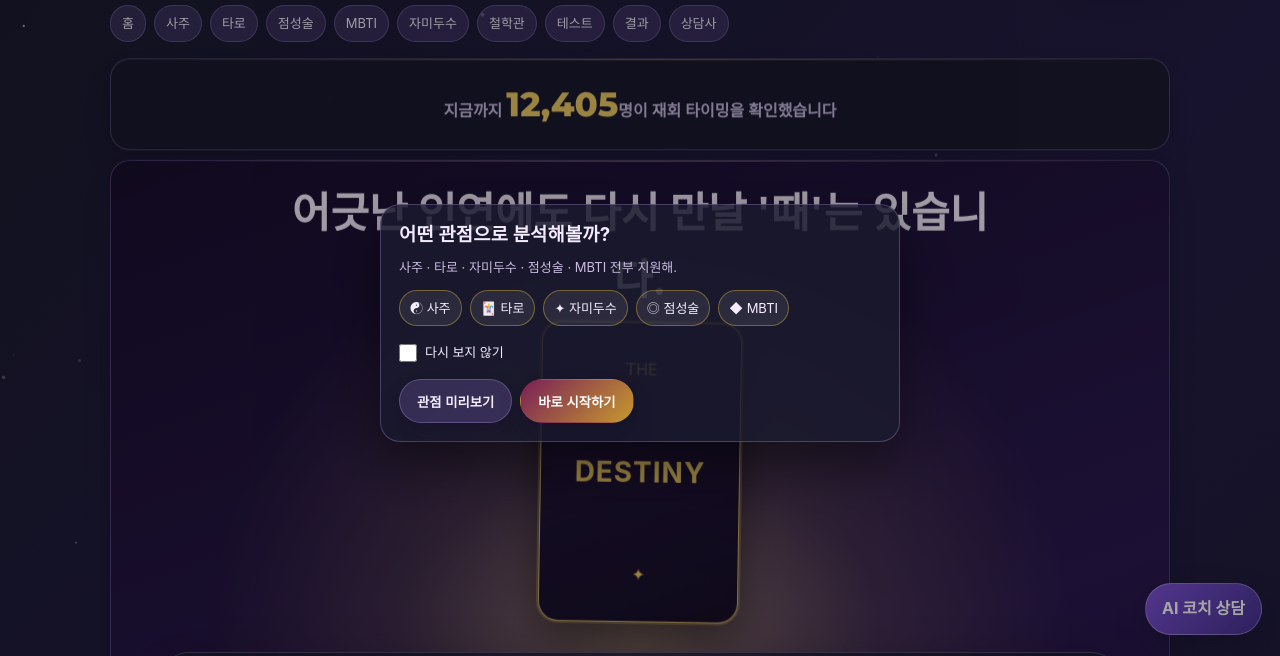
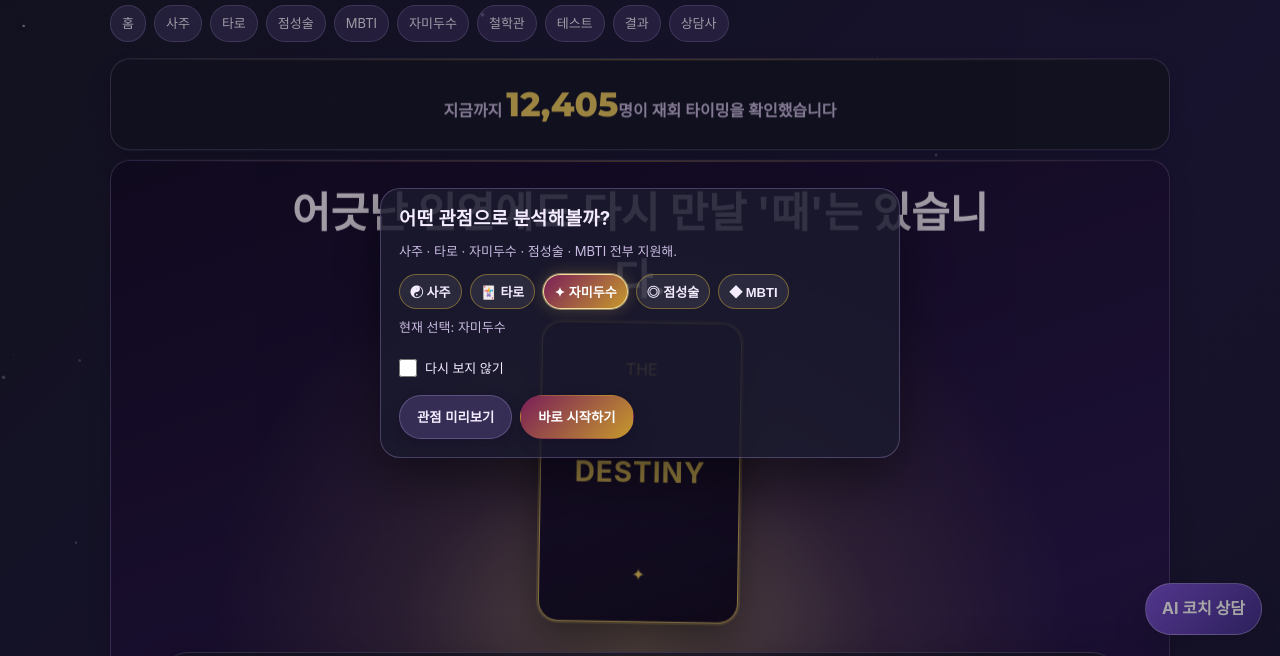
Before and after one commit to handanaru/fate-feeling, a website: page fate-feeling/public/index.html in a window 1280 px wide. Shown: the part 77-733 px from the top of the page. Drawn offline with Linux system fonts and the light colour scheme; a web font is replaced by a local one.

Commit message:
fix: sync nested deploy directory with onboarding mode button interactions

```diff
--- a/fate-feeling/public/css/styles.css
+++ b/fate-feeling/public/css/styles.css
@@ -707,12 +707,23 @@
   gap: 8px;
   margin: 10px 0 8px;
 }
-.onboarding-chips span {
+.onboarding-chips button {
   padding: 7px 10px;
   border-radius: 999px;
   border: 1px solid rgba(212,175,55,.45);
-  background: rgba(255,255,255,.08);
+  background: rgba(255,255,255,.08) !important;
   font-size: 13px;
+  color: var(--text) !important;
+  min-height: 0;
+  cursor: pointer;
+  transition: transform .15s ease, box-shadow .2s ease, border-color .2s ease;
+}
+.onboarding-chips button:active { transform: scale(.98); }
+.onboarding-chips button.active {
+  background: linear-gradient(135deg, var(--primary), var(--primary-2)) !important;
+  color: #fff !important;
+  border-color: rgba(255,235,167,.9);
+  box-shadow: 0 0 0 1px rgba(255,235,167,.45), 0 0 16px rgba(239,203,100,.25);
 }
 .concern-grid { display:grid; grid-template-columns: 1fr 1fr; gap:8px; margin: 10px 0 14px; }
 .concern-item { background: var(--primary-soft); color: var(--text); border:1px solid var(--border); }
--- a/fate-feeling/public/index.html
+++ b/fate-feeling/public/index.html
@@ -4,7 +4,7 @@
   <meta charset="UTF-8" />
   <meta name="viewport" content="width=device-width, initial-scale=1.0" />
   <title>The First Impact | Fate & Feeling</title>
-  <link rel="stylesheet" href="/css/styles.css?v=onboard1" />
+  <link rel="stylesheet" href="/css/styles.css?v=onboard4" />
 </head>
 <body>
   <div class="container first-impact-page">
@@ -77,9 +77,14 @@
     <div class="modal-card onboarding-modal">
       <h3>어떤 관점으로 분석해볼까?</h3>
       <p class="small">사주 · 타로 · 자미두수 · 점성술 · MBTI 전부 지원해.</p>
-      <div class="onboarding-chips">
-        <span>☯ 사주</span><span>🃏 타로</span><span>✦ 자미두수</span><span>◎ 점성술</span><span>◆ MBTI</span>
+      <div class="onboarding-chips" id="onboardingModeButtons">
+        <button type="button" data-mode="saju">☯ 사주</button>
+        <button type="button" data-mode="tarot">🃏 타로</button>
+        <button type="button" data-mode="ziwei" class="active">✦ 자미두수</button>
+        <button type="button" data-mode="astro">◎ 점성술</button>
+        <button type="button" data-mode="mbti">◆ MBTI</button>
       </div>
+      <p class="small" id="onboardingModeStatus">현재 선택: 자미두수</p>
       <label class="tiny-check"><input type="checkbox" id="hideOnboardingForever" /> 다시 보지 않기</label>
       <div class="cta-row">
         <button class="btn secondary" type="button" id="onboardingPreviewBtn">관점 미리보기</button>
@@ -89,6 +94,6 @@
   </div>
 
   <script src="/js/common.js?v=navclean1"></script>
-  <script src="/js/index.js?v=modeflow1"></script>
+  <script src="/js/index.js?v=modeflow5"></script>
 </body>
 </html>
--- a/fate-feeling/public/js/index.js
+++ b/fate-feeling/public/js/index.js
@@ -4,6 +4,9 @@
 const hideOnboardingForever = document.getElementById('hideOnboardingForever');
 const onboardingStartBtn = document.getElementById('onboardingStartBtn');
 const onboardingPreviewBtn = document.getElementById('onboardingPreviewBtn');
+const analysisModeSelect = document.getElementById('analysisMode');
+const onboardingModeButtons = [...document.querySelectorAll('#onboardingModeButtons [data-mode]')];
+const onboardingModeStatus = document.getElementById('onboardingModeStatus');
 
 function saveIntake(name, birth, birthTime, birthPlace, concern, mode) {
   const prev = JSON.parse(localStorage.getItem('ff-intake') || '{}');
@@ -102,6 +105,23 @@
   setTimeout(() => { firstVisitModal.hidden = false; }, 320);
 }
 
+function modeLabel(mode) {
+  return ({ saju: '사주', tarot: '타로', ziwei: '자미두수', astro: '점성술', mbti: 'MBTI' }[mode] || '자미두수');
+}
+
+function syncModeUI(mode) {
+  if (!mode) return;
+  if (analysisModeSelect) analysisModeSelect.value = mode;
+  onboardingModeButtons.forEach((btn) => btn.classList.toggle('active', btn.dataset.mode === mode));
+  if (onboardingModeStatus) onboardingModeStatus.textContent = `현재 선택: ${modeLabel(mode)}`;
+}
+
+onboardingModeButtons.forEach((btn) => {
+  btn.addEventListener('click', () => syncModeUI(btn.dataset.mode));
+});
+analysisModeSelect?.addEventListener('change', () => syncModeUI(analysisModeSelect.value));
+if (analysisModeSelect?.value) syncModeUI(analysisModeSelect.value);
+
 onboardingStartBtn?.addEventListener('click', closeOnboarding);
 onboardingPreviewBtn?.addEventListener('click', () => {
   closeOnboarding();
```
